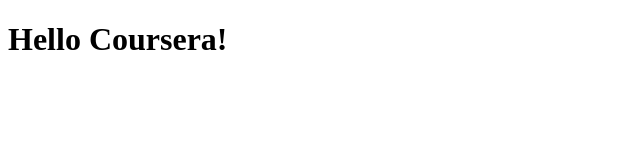
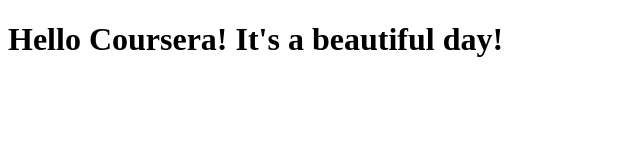
Before and after one commit to slpaul1958/coursera-test, a plain HTML site: page site/index.html in a window 1280 px wide. Shown: the whole page, without its empty margins (0-640 px from the left). Drawn offline with Linux system fonts and the light colour scheme.

Commit message:
Small addition to page.

```diff
--- a/site/index.html
+++ b/site/index.html
@@ -4,7 +4,7 @@
 	<title>Hello Coursera!</title>
 </head>
 <body>
-<h1>Hello Coursera!</h1>
+<h1>Hello Coursera! It's a beautiful day!</h1>
 
 </body>
 </html>
```
